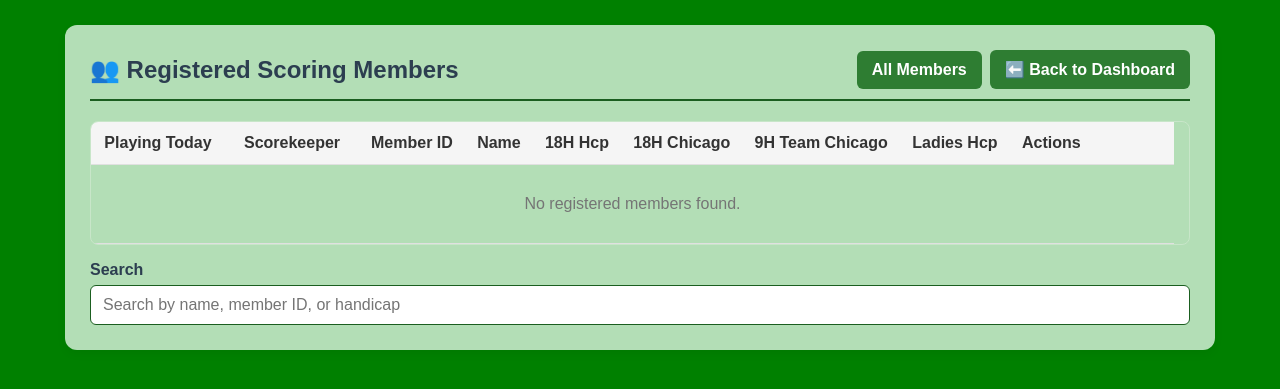
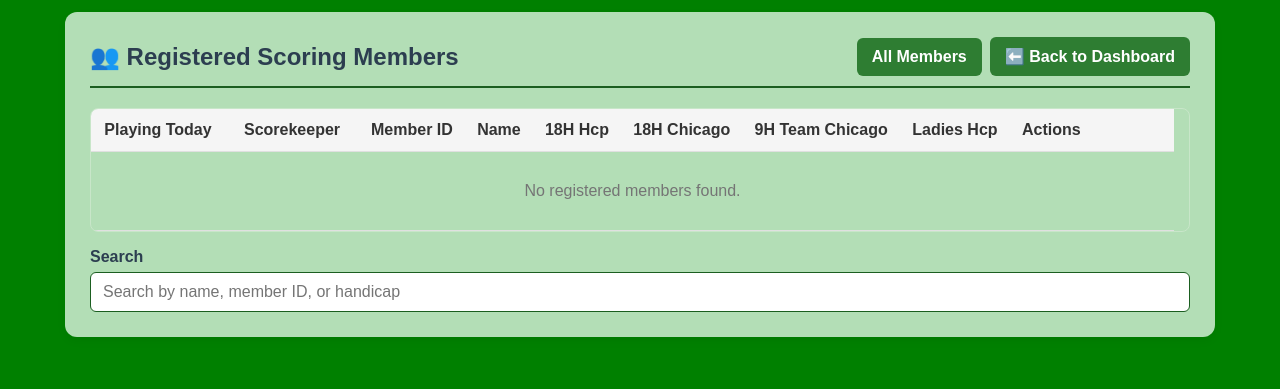
Before and after one commit to abraner/PRGC, a Django app: page /admin-dashboard/all-members/ in a window 1280 px wide. Shown: the top 389 px of the page. Run offline with Django 5.2, Linux system fonts and the light colour scheme; data that the repository does not hold is empty; parts of the project's set-up code (start-up, migrations or seed data) failed here and were passed over.

Commit message:
Update all_members.html

```diff
--- a/golf_project/scorecard/templates/scorecard/all_members.html
+++ b/golf_project/scorecard/templates/scorecard/all_members.html
@@ -5,7 +5,7 @@
     <meta name="viewport" content="width=device-width, initial-scale=1.0">
     <title>All Registered Members</title>
     <style>
-        body { font-family: Arial, sans-serif; background: #008000; margin: 0; padding: 25px; }
+        body { font-family: Arial, sans-serif; background: #008000; margin: 0; padding: 12px; }
         .list-container { max-width: 1100px; margin: 0 auto; background: #B3DEB6; padding: 25px; border-radius: 12px; box-shadow: 0 4px 10px rgba(0,0,0,0.05); }
         .header-row { display: flex; justify-content: space-between; align-items: center; border-bottom: 2px solid #1b5e20; padding-bottom: 10px; margin-bottom: 20px; }
         .member-scroll { overflow-y: auto; scrollbar-gutter: stable; border: 1px solid #c8e6c9; border-radius: 8px; }
```
